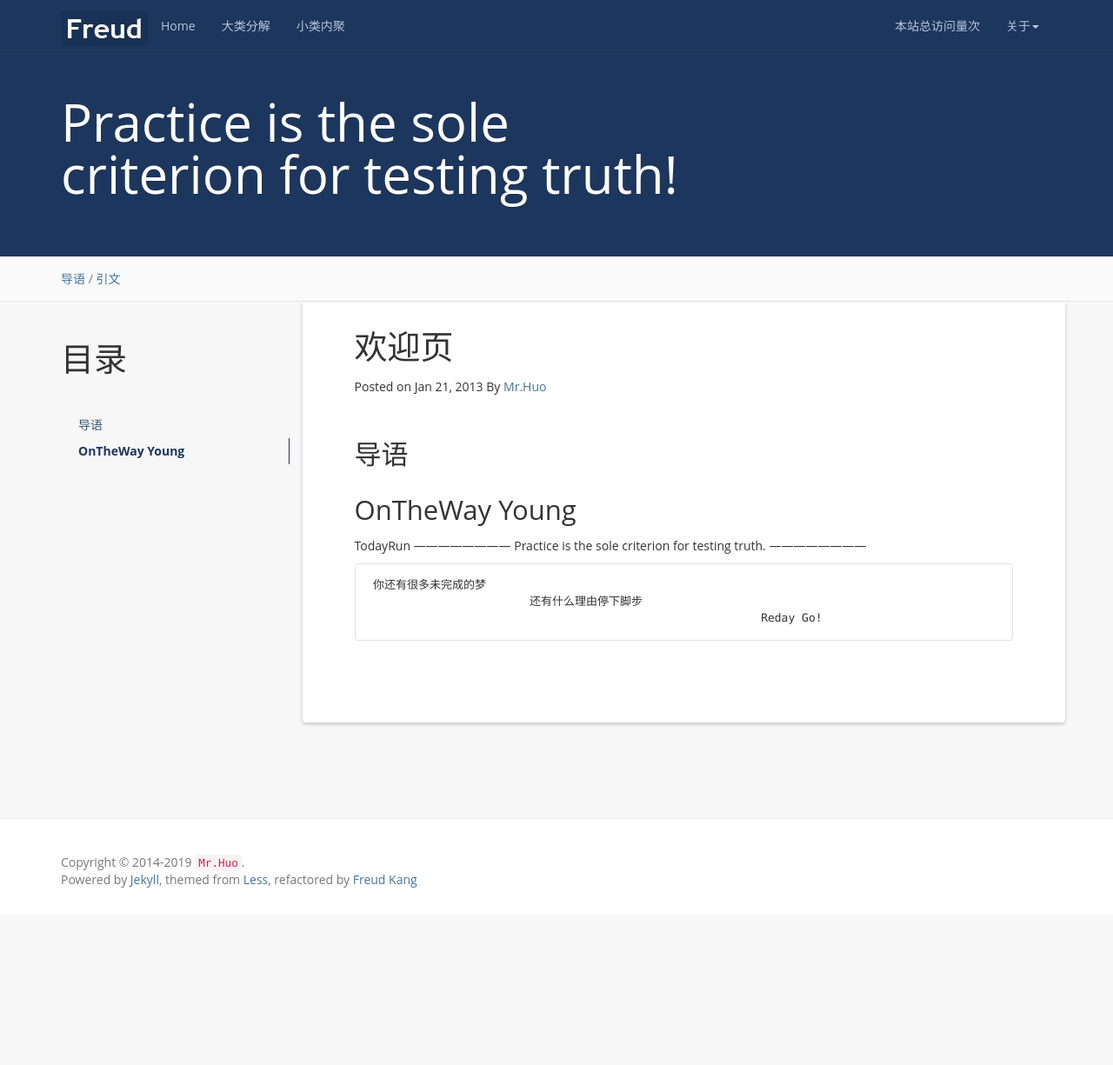
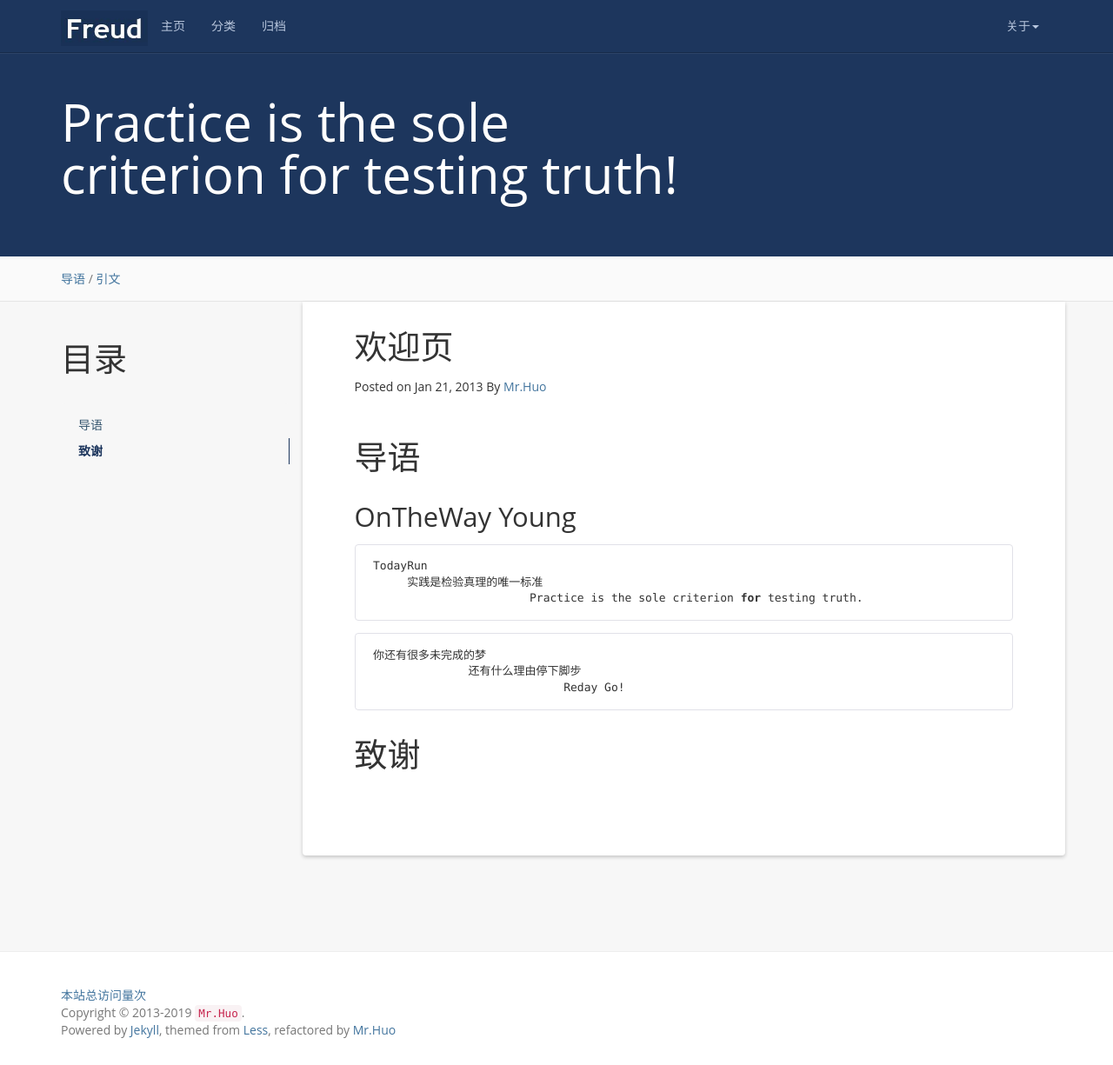
Before and after one commit to TodayRun/Blog.github.io, a Jekyll site: the page built from _posts/2013-01-21-欢迎页.md, in a window 1280 px wide and 1225 px high. Shown: the whole window at 87% size. Built offline with Jekyll 4.4.1, drawn with Linux system fonts in a browser that asks for light colours; nearby versions of some CDN libraries; a script that is not in the unit is left out; comment, search, counter and statistics services are not loaded.

Commit message:
修改删除内容

````diff
--- a/_includes/footer.html
+++ b/_includes/footer.html
@@ -1,7 +1,10 @@
 <footer class="footer" role="contentinfo">
 	<div class="container">
-		<p class="copyright">Copyright &copy; 2014-{{ site.time | date: '%Y' }} <a href="{{site.resume_site}}"><code>{{ site.author }}</code></a>.</p>
-		<p>Powered by <a href="http://jekyllrb.com">Jekyll</a>, themed from <a href="http://lesscss.cn/">Less</a>, refactored by <a href="http://www.hifreud.com/">Freud Kang</a></p>
+		<p>
+            <a><span id="busuanzi_container_site_pv">本站总访问量<span id="busuanzi_value_site_pv"></span>次</span></a>
+        </p>
+		<p class="copyright">Copyright &copy; 2013-{{ site.time | date: '%Y' }} <a href="{{site.resume_site}}"><code>{{ site.author }}</code></a>.</p>
+		<p>Powered by <a href="http://jekyllrb.com">Jekyll</a>, themed from <a href="http://lesscss.cn/">Less</a>, refactored by <a href="{{ site.url }}">{{ site.author }}</a></p>
 	</div>
 </footer>
 
--- a/_includes/header.html
+++ b/_includes/header.html
@@ -13,30 +13,23 @@
     <nav class="collapse navbar-collapse bs-navbar-collapse" role="navigation">
       <ul class="nav navbar-nav">
         <li>
-          <a href="{{ '/' | prepend: site.baseurl }}">Home</a>
+          <a href="{{ '/' | prepend: site.baseurl }}">主页</a>
         </li>
         <li>
-          <a href="{{ '/categories/' | prepend: site.baseurl }}">大类分解</a>
+          <a href="{{ '/categories/' | prepend: site.baseurl }}">分类</a>
         </li>
         <li>
-          <a href="{{ '/tag' | prepend: site.baseurl }}">小类内聚</a>
+          <a href="{{ '/tag' | prepend: site.baseurl }}">归档</a>
         </li>
       </ul>
       <ul class="nav navbar-nav navbar-right">
-        <li>
-            <a><span id="busuanzi_container_site_pv">本站总访问量<span id="busuanzi_value_site_pv"></span>次</span></a>
-        </li>
         <li class="dropdown">
           <a href="#" class="dropdown-toggle" data-toggle="dropdown">关于<b class="caret"></b></a>
           <ul class="dropdown-menu">
             <li><a rel="nofollow" target="_blank" href="{{site.github}}">Github</a></li>
             <li><a rel="nofollow" target="_blank" href="{{site.resume_site}}">关于作者</a></li>
             <li><a rel="nofollow" href="{{ '/books' | prepend: site.baseurl }}">我的书单</a></li>
-            <li><a rel="nofollow" href="http://www.hifreud.com/domains/">域名管理</a></li>
             <li><a rel="nofollow" href="{{ '/reference' | prepend: site.baseurl }}">推荐博客</a></li>
-            <li><a href="{{ '/feed.xml' | prepend: site.baseurl }}">RSS订阅</a></li>
-            <li class="divider"></li>
-            <li><a rel="nofollow" target="_blank" href="https://github.com/luoyan35714/LessOrMore.git">本项目</a></li>
           </ul>
         </li>
       </ul>
--- a/_posts/2013-01-21-欢迎页.md
+++ b/_posts/2013-01-21-欢迎页.md
@@ -12,17 +12,26 @@ tag: 引文
 
 
 导语
-------------------------
+======
+
 
 OnTheWay Young
-------------------------
+------
+
+
+```bash
 TodayRun
-------------------------
-Practice is the sole criterion for testing truth.
-------------------------
+     实践是检验真理的唯一标准
+                       Practice is the sole criterion for testing truth.
+```
+
 
 ```bash
 你还有很多未完成的梦
-                       还有什么理由停下脚步
-                                                         Reday Go!
+              还有什么理由停下脚步
+                            Reday Go!
 ```
+
+
+致谢
+======
````
Also changed, not shown: feed.xml (deleted, +0 -30 lines).
